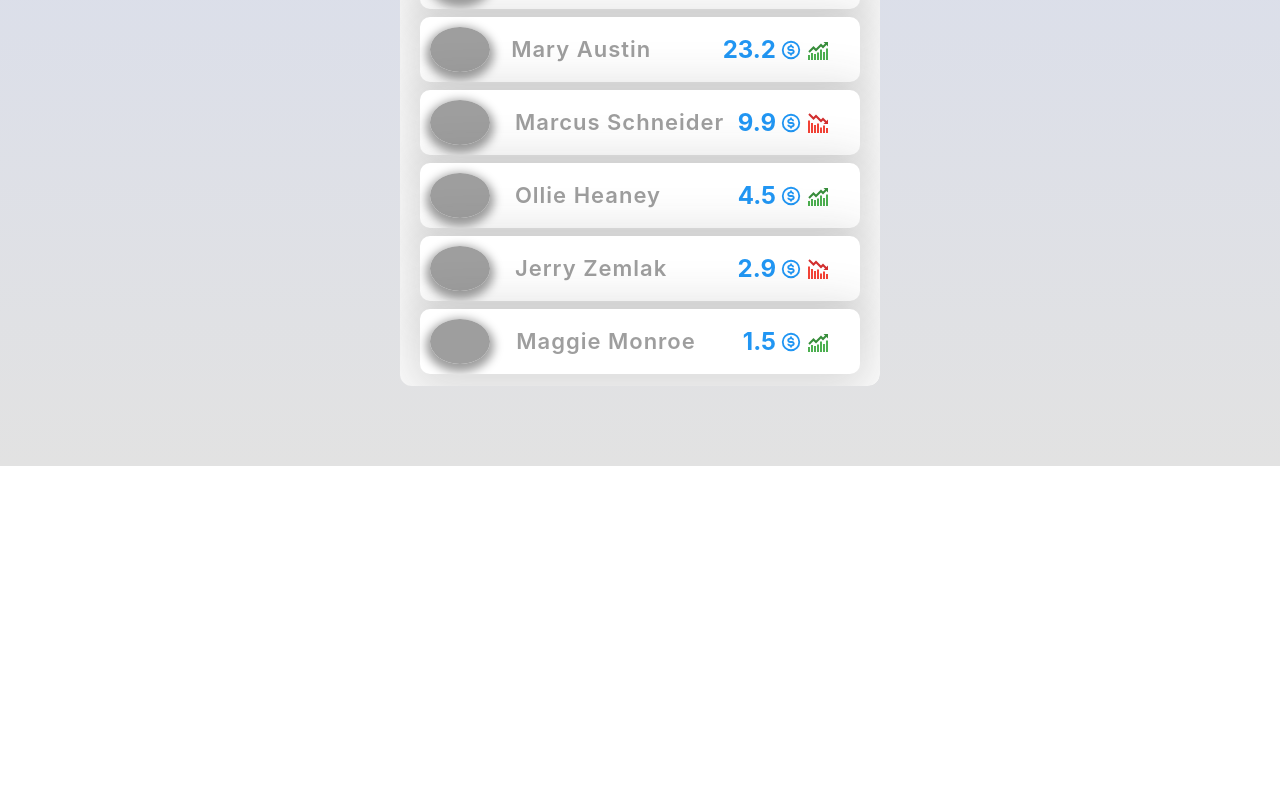
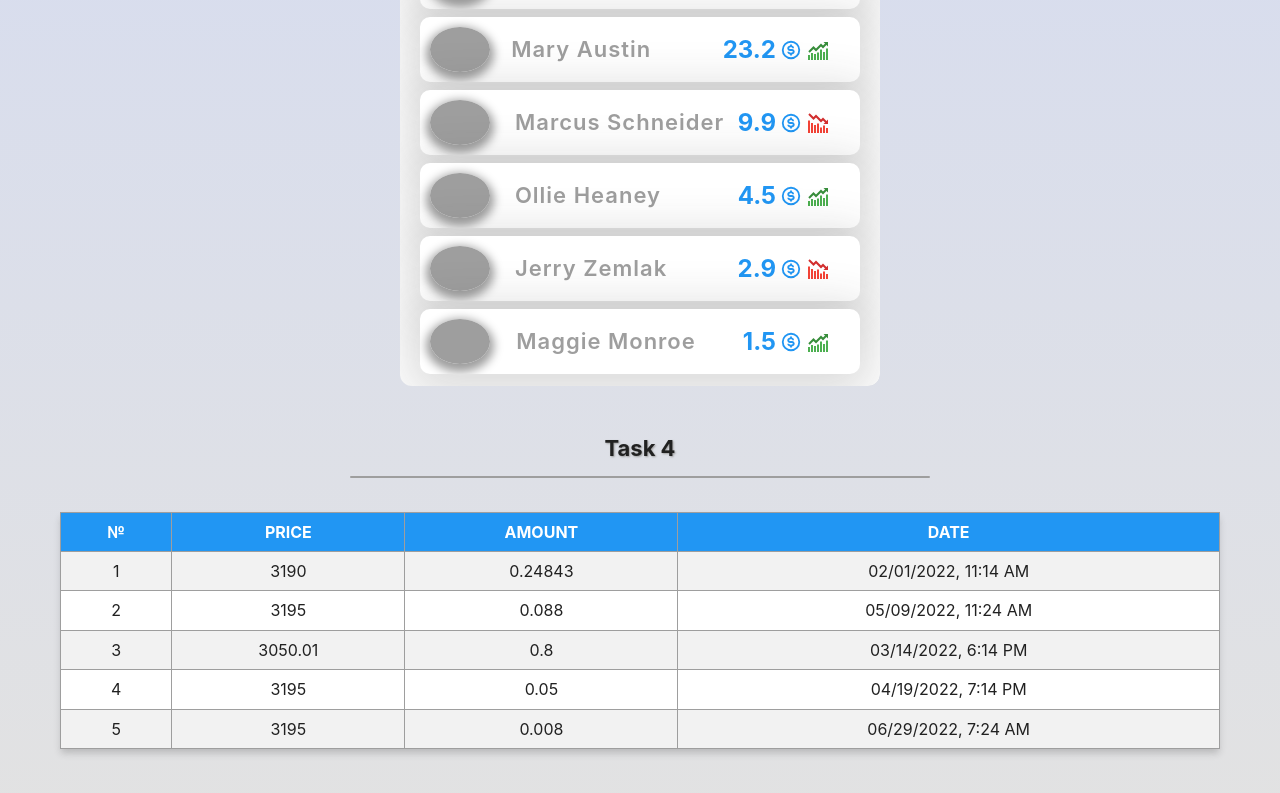
Before and after one commit to josserden/react-blended, a React (Create React App) app in the folder source-code/: page / in a window 1280 px wide. Shown: the part 1342-2135 px from the top of the page. Before the commit the page ends 1808 px from the top, so only its background shows below. Built offline with nearby package versions, Linux system fonts and the light colour scheme; grey boxes are pictures that could not be loaded.

Commit message:
finish lesson4

```diff
--- a/source-code/src/components/App/App.jsx
+++ b/source-code/src/components/App/App.jsx
@@ -5,11 +5,13 @@ import {
   Heading,
   Statistics,
   ForbesList,
+  CryptoHistory,
 } from 'components';
 
 import article from 'data/article';
 import forbes from 'data/forbes';
 import data from 'data/data';
+import transactions from 'data/transactions';
 
 export const App = () => {
   return (
@@ -37,6 +39,11 @@ export const App = () => {
           Task 3
         </Heading>
         <ForbesList list={forbes} />
+
+        <Heading marginTop="50px" marginBottom="50px" textAlign="center">
+          Task 4
+        </Heading>
+        <CryptoHistory items={transactions} />
       </Container>
     </Section>
   );
--- a/source-code/src/components/BlogCard/BlogCard.jsx
+++ b/source-code/src/components/BlogCard/BlogCard.jsx
@@ -1,4 +1,4 @@
-import { formatDate } from 'helpers/formatDate';
+import { formatDateToNow } from 'helpers/formatDateToNow';
 import {
   Card,
   CardBody,
@@ -39,7 +39,7 @@ export const BlogCard = ({
           <Avatar src={avatar} alt={name} />
           <UserInfo>
             <UserName>{name}</UserName>
-            <Date>{formatDate(postedAt)}</Date>
+            <Date>{formatDateToNow(postedAt)}</Date>
           </UserInfo>
         </UserBox>
       </CardFooter>
--- /dev/null
+++ b/source-code/src/components/CryptoHistory/CryptoHistory.jsx
@@ -0,0 +1,29 @@
+import { formatDate } from 'helpers/formatDate';
+import { BaseTable, THead, Th, Tr, Td } from './CryptoHistory.styled';
+
+const tableHeaders = ['№', 'price', 'amount', 'date'];
+
+export const CryptoHistory = ({ items }) => {
+  return (
+    <BaseTable>
+      <THead>
+        <tr>
+          {tableHeaders.map((item, index) => (
+            <Th key={index}>{item}</Th>
+          ))}
+        </tr>
+      </THead>
+
+      <tbody>
+        {items.map(({ id, price, amount, date }, index) => (
+          <Tr key={id}>
+            <Td>{index + 1}</Td>
+            <Td>{price}</Td>
+            <Td>{amount}</Td>
+            <Td>{formatDate(date)}</Td>
+          </Tr>
+        ))}
+      </tbody>
+    </BaseTable>
+  );
+};
--- /dev/null
+++ b/source-code/src/components/CryptoHistory/CryptoHistory.styled.jsx
@@ -0,0 +1,36 @@
+import styled from '@emotion/styled';
+import { theme } from 'styles';
+
+export const BaseTable = styled.table`
+  width: 100%;
+  border-collapse: collapse;
+
+  background-color: ${({ theme }) => theme.colors.white};
+  text-align: center;
+
+  box-shadow: ${({ theme }) => theme.shadows.small};
+`;
+
+export const THead = styled.thead`
+  color: ${({ theme }) => theme.colors.white};
+  background-color: ${({ theme }) => theme.colors.accent};
+  text-transform: uppercase;
+`;
+
+export const Td = styled.td`
+  padding: 10px;
+  border: 1px solid ${({ theme }) => theme.colors.gray};
+  color: ${({ theme }) => theme.colors.dark};
+`;
+
+export const Th = styled.th`
+  padding: 10px;
+  border: 1px solid ${({ theme }) => theme.colors.gray};
+  color: ${({ theme }) => theme.colors.white};
+`;
+
+export const Tr = styled.tr`
+  &:nth-of-type(odd) {
+    background-color: ${({ theme }) => theme.colors.light};
+  }
+`;
--- a/source-code/src/components/index.js
+++ b/source-code/src/components/index.js
@@ -7,3 +7,4 @@ export * from 'components/ForbesList/ForbesList.jsx';
 export * from 'components/ForbesListItem/ForbesListItem.jsx';
 export * from 'components/Statistics/Statistics.jsx';
 export * from 'components/StatisticItem/StatisticItem.jsx';
+export * from 'components/CryptoHistory/CryptoHistory.jsx';
--- /dev/null
+++ b/source-code/src/data/transactions.json
@@ -0,0 +1,32 @@
+[
+  {
+    "id": 6,
+    "price": 3190.00,
+    "amount": 0.24843000,
+    "date": "2022-02-01T11:14:11.105Z"
+  },
+  {
+    "id": 7,
+    "price": 3195.00,
+    "amount": 0.08800000,
+    "date": "2022-05-09T11:24:01.105Z"
+  },
+  {
+    "id": 9,
+    "price": 3050.01,
+    "amount": 0.80000000,
+    "date": "2022-03-14T18:14:13.105Z"
+  },
+  {
+    "id": 10,
+    "price": 3195.00,
+    "amount": 0.05000000,
+    "date": "2022-04-19T19:14:15.105Z"
+  },
+  {
+    "id": 17,
+    "price": 3195.00,
+    "amount": 0.00800000,
+    "date": "2022-06-29T07:24:13.105Z"
+  }
+]
--- a/source-code/src/helpers/formatDate.js
+++ b/source-code/src/helpers/formatDate.js
@@ -1,5 +1,5 @@
-import { formatDistanceToNow } from 'date-fns';
+import { format } from 'date-fns';
 
 export const formatDate = date => {
-  return formatDistanceToNow(new Date(date), { addSuffix: true });
+  return format(new Date(date), 'Pp', { addSuffix: true });
 };
--- /dev/null
+++ b/source-code/src/helpers/formatDateToNow.js
@@ -0,0 +1,5 @@
+import { formatDistanceToNow } from 'date-fns';
+
+export const formatDateToNow = date => {
+  return formatDistanceToNow(new Date(date), { addSuffix: true });
+};
```
Also changed, not shown: 1 other file (tests, documents, lock files or other folders).
